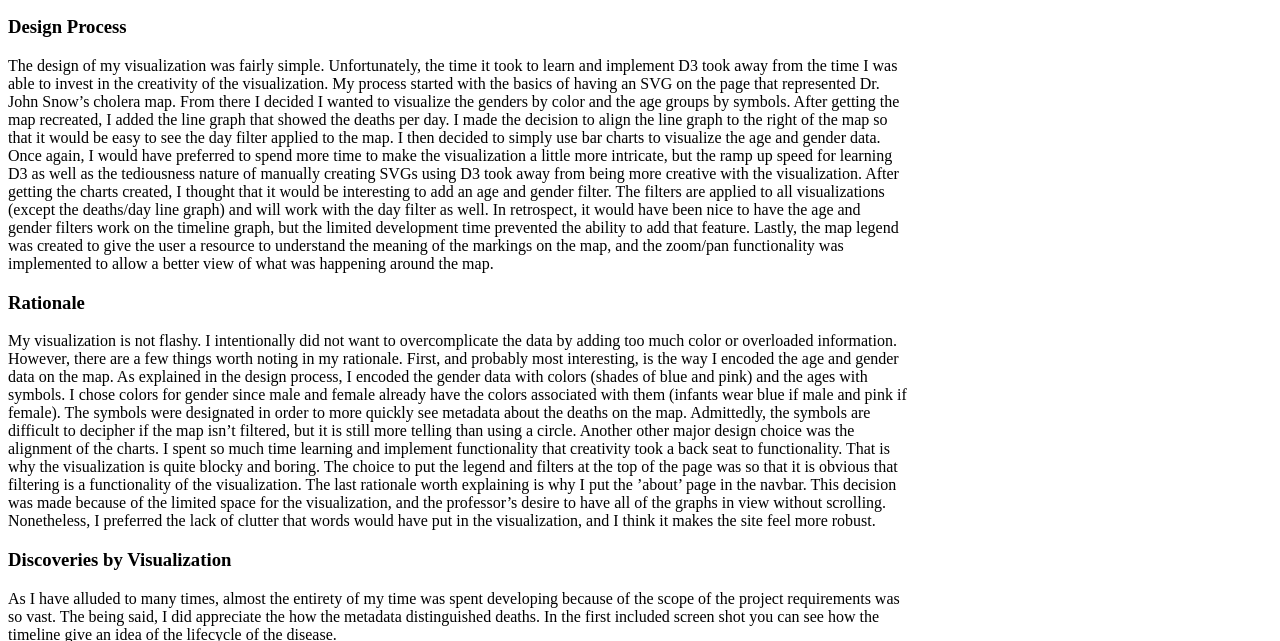
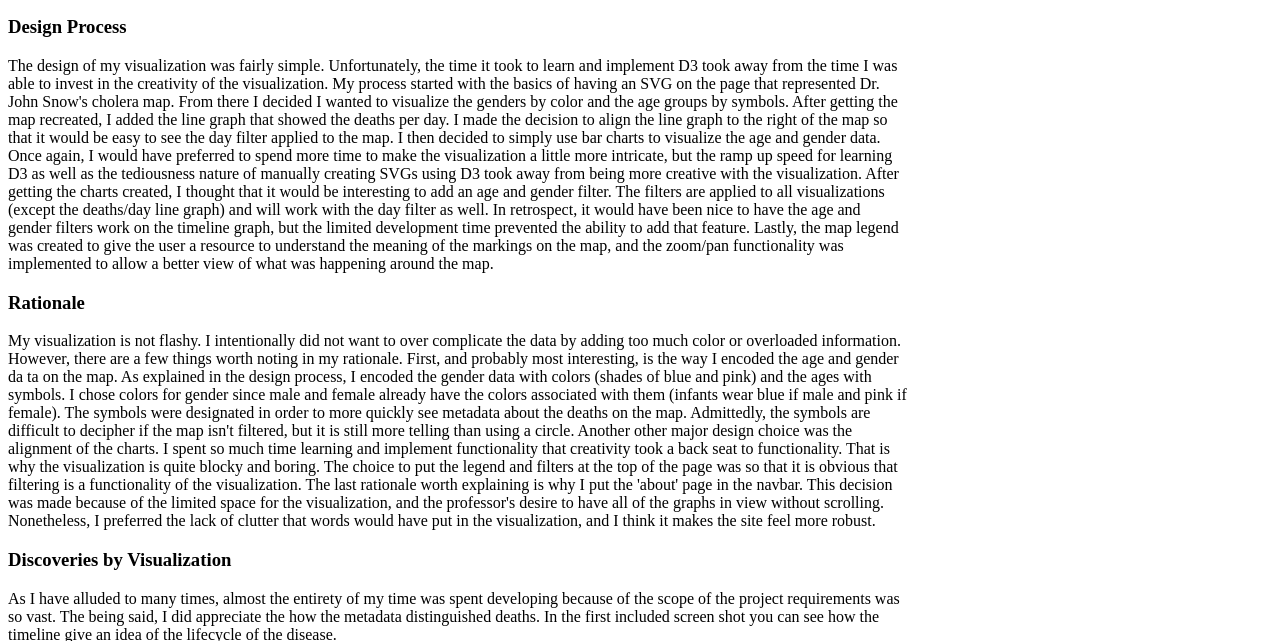
Before and after one commit to maharte/maharte.github.io, a plain HTML site: page documentation.html in a window 1280 px wide. Shown: the part 84-725 px from the top of the page. Drawn offline with Linux system fonts and the light colour scheme.

Commit message:
replace the stupid word apostrophe char

```diff
--- a/documentation.html
+++ b/documentation.html
@@ -57,7 +57,7 @@
     <h3>Design Process</h3>
     <p> The design of my visualization was fairly simple.  Unfortunately, the time it took to learn and implement
         D3 took away from the time I was able to invest in the creativity of the visualization.  My process started
-        with the basics of having an SVG on the page that represented Dr. John Snow’s cholera map.  From there I
+        with the basics of having an SVG on the page that represented Dr. John Snow's cholera map.  From there I
         decided I wanted to visualize the genders by color and the age groups by symbols.  After getting the map
         recreated, I added the line graph that showed the deaths per day.  I made the decision to align the line
         graph to the right of the map so that it would be easy to see the day filter applied to the map.  I then
@@ -72,19 +72,19 @@
         zoom/pan functionality was implemented to allow a better view of what was happening around the map.</p>
     <h3>Rationale</h3>
     <p>
-        My visualization is not flashy.  I intentionally did not want to overcomplicate the data by adding too much
+        My visualization is not flashy.  I intentionally did not want to over complicate the data by adding too much
         color or overloaded information.  However, there are a few things worth noting in my rationale.  First, and
-        probably most interesting, is the way I encoded the age and gender data on the map.  As explained in the design
+        probably most interesting, is the way I encoded the age and gender da ta on the map.  As explained in the design
         process, I encoded the gender data with colors (shades of blue and pink) and the ages with symbols.  I chose
         colors for gender since male and female already have the colors associated with them (infants wear blue if male
         and pink if female).  The symbols were designated in order to more quickly see metadata about the deaths on the
-        map.  Admittedly, the symbols are difficult to decipher if the map isn’t filtered, but it is still more telling
+        map.  Admittedly, the symbols are difficult to decipher if the map isn't filtered, but it is still more telling
         than using a circle.  Another other major design choice was the alignment of the charts.  I spent so much time
         learning and implement functionality that creativity took a back seat to functionality.  That is why the
         visualization is quite blocky and boring.  The choice to put the legend and filters at the top of the page was
         so that it is obvious that filtering is a functionality of the visualization.  The last rationale worth explaining
-        is why I put the ’about’ page in the navbar.  This decision was made because of the limited space for the
-        visualization, and the professor’s desire to have all of the graphs in view without scrolling.  Nonetheless,
+        is why I put the 'about' page in the navbar.  This decision was made because of the limited space for the
+        visualization, and the professor's desire to have all of the graphs in view without scrolling.  Nonetheless,
         I preferred the lack of clutter that words would have put in the visualization, and I think it makes the site
         feel more robust.
     </p>
```
Also changed, not shown: about.html (+1 -1 lines).
